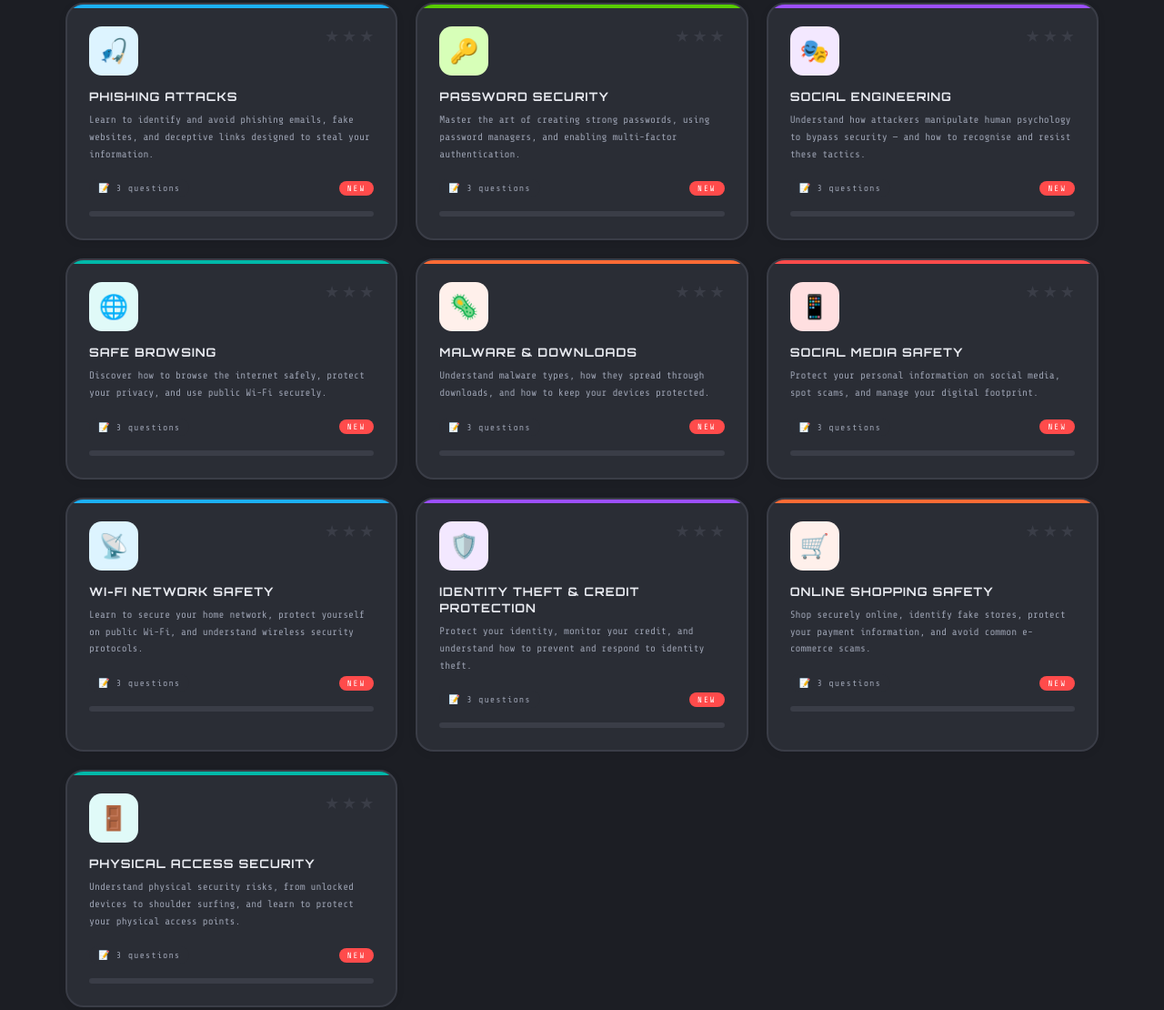
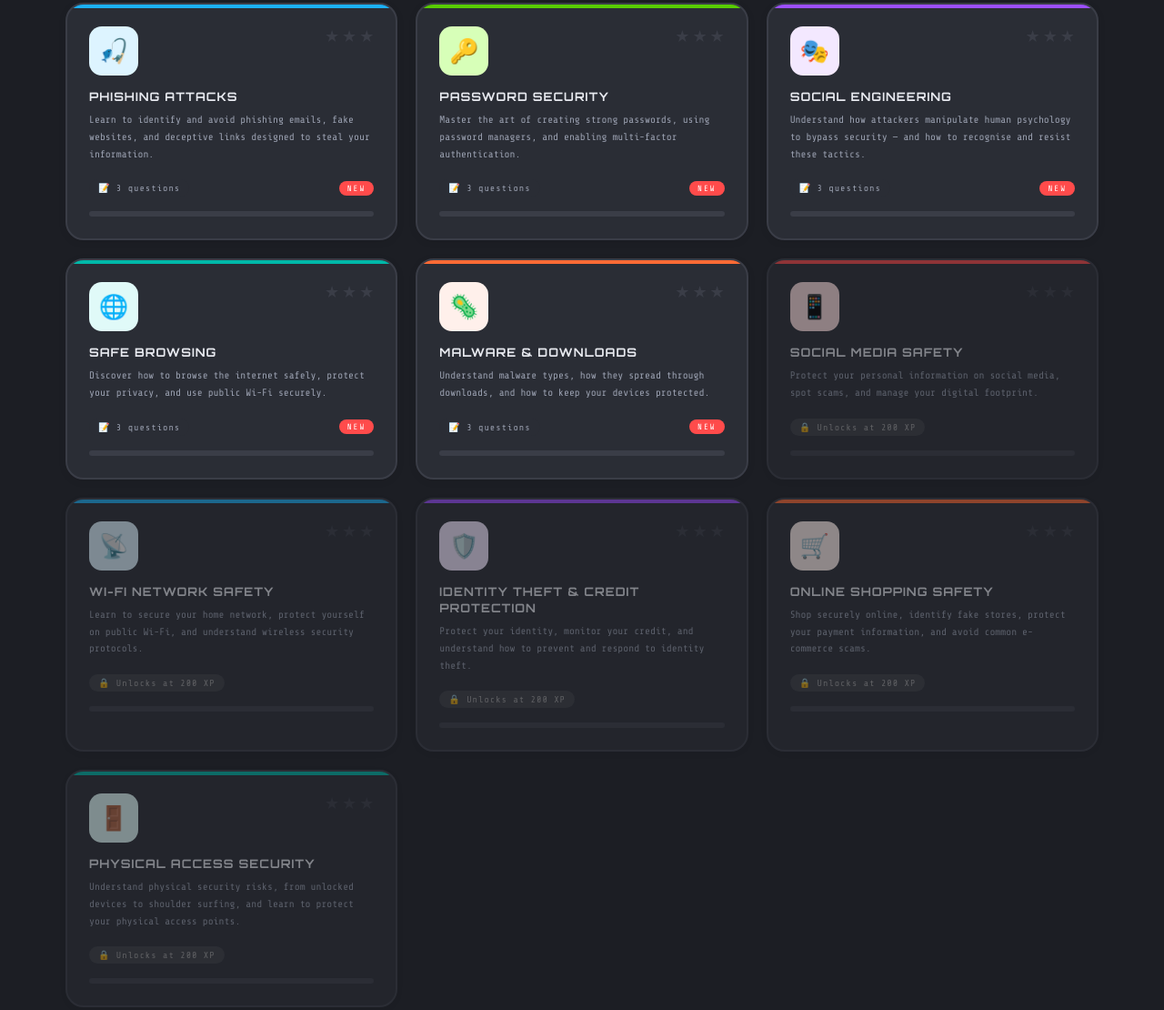
Before and after one commit to lanaemn08-gif/securesense, a plain HTML site: page index.html in a window 1280 px wide. Shown: the part 1146-2256 px from the top of the page at 91% size. Drawn offline with nearby package versions, Linux system fonts and the light colour scheme.

Commit message:
Lock modules 6-10 until 200 XP

```diff
--- a/index.html
+++ b/index.html
@@ -296,6 +296,12 @@ body {
 .lesson-card:hover {
   transform: translateY(-4px);
   box-shadow: var(--shadow-md);
+}
+
+.lesson-card.locked {
+  opacity: 0.5;
+  cursor: not-allowed;
+  pointer-events: none;
 }
 
 .lesson-card::before {
@@ -1315,7 +1321,7 @@ const LESSONS = [
     ]
   },
   {
-    title: "Social Media Safety", icon: "📱", color: "red", minLevel: 5,
+    title: "Social Media Safety", icon: "📱", color: "red", minXP: 200,
     desc: "Protect your personal information on social media, spot scams, and manage your digital footprint.",
     easy: [
       { type:"truefalse", tag:"TRUE OR FALSE", question:"It's safe to share your full date of birth, home town, and phone number publicly on social media.", correct:false,
@@ -1343,7 +1349,7 @@ const LESSONS = [
     ]
   },
   {
-    title: "Wi-Fi Network Safety", icon: "📡", color: "blue",
+    title: "Wi-Fi Network Safety", icon: "📡", color: "blue", minXP: 200,
     desc: "Learn to secure your home network, protect yourself on public Wi-Fi, and understand wireless security protocols.",
     easy: [
       { type:"truefalse", tag:"TRUE OR FALSE", question:"Using the default password on your home Wi-Fi router is safe because it's unique to your device.", correct:false,
@@ -1371,7 +1377,7 @@ const LESSONS = [
     ]
   },
   {
-    title: "Identity Theft & Credit Protection", icon: "🛡️", color: "purple", minLevel: 5,
+    title: "Identity Theft & Credit Protection", icon: "🛡️", color: "purple", minXP: 200,
     desc: "Protect your identity, monitor your credit, and understand how to prevent and respond to identity theft.",
     easy: [
       { type:"truefalse", tag:"TRUE OR FALSE", question:"Checking your credit report regularly can help you detect identity theft early.", correct:true,
@@ -1399,7 +1405,7 @@ const LESSONS = [
     ]
   },
   {
-    title: "Online Shopping Safety", icon: "🛒", color: "orange", minLevel: 5,
+    title: "Online Shopping Safety", icon: "🛒", color: "orange", minXP: 200,
     desc: "Shop securely online, identify fake stores, protect your payment information, and avoid common e-commerce scams.",
     easy: [
       { type:"truefalse", tag:"TRUE OR FALSE", question:"You should only shop on websites that have 'https://' in their address bar.", correct:true,
@@ -1427,7 +1433,7 @@ const LESSONS = [
     ]
   },
   {
-    title: "Physical Access Security", icon: "🚪", color: "teal",
+    title: "Physical Access Security", icon: "🚪", color: "teal", minXP: 200,
     desc: "Understand physical security risks, from unlocked devices to shoulder surfing, and learn to protect your physical access points.",
     easy: [
       { type:"truefalse", tag:"TRUE OR FALSE", question:"Leaving your laptop unattended in a coffee shop while you use the restroom is safe if you're only gone for a minute.", correct:false,
@@ -1521,8 +1527,10 @@ function renderHome() {
       ? `<span class="badge-done">✓ COMPLETE</span>`
       : `<span class="badge-new">NEW</span>`;
 
+    const isLocked = lesson.minXP && state.xp < lesson.minXP;
+
     const card = document.createElement('div');
-    card.className = 'lesson-card';
+    card.className = 'lesson-card' + (isLocked ? ' locked' : '');
     card.dataset.color = lesson.color;
     card.onclick = () => startLesson(idx);
     card.innerHTML = `
@@ -1534,9 +1542,11 @@ function renderHome() {
       <div class="lesson-card-desc">${lesson.desc}</div>
       <div class="lesson-card-footer">
         <div class="lesson-meta">
-          <span class="lesson-pill">📝 ${lesson.easy.length} questions</span>
+          ${isLocked
+            ? `<span class="lesson-pill" style="background:rgba(160,160,160,0.15);color:#a0a0a0;">🔒 Unlocks at ${lesson.minXP} XP</span>`
+            : `<span class="lesson-pill">📝 ${lesson.easy.length} questions</span>`}
         </div>
-        ${badgeHTML}
+        ${isLocked ? '' : badgeHTML}
       </div>
       <div class="lesson-progress-bar">
         <div class="lesson-progress-fill" style="width:${progress}%"></div>
@@ -1551,6 +1561,8 @@ function renderHome() {
 // ══════════════════════════════════════════════════════════════════
 
 function startLesson(idx) {
+  if (LESSONS[idx].minXP && state.xp < LESSONS[idx].minXP) return;
+
   quiz.lessonIdx = idx;
   quiz.questionIdx = 0;
   quiz.correctCount = 0;
```
